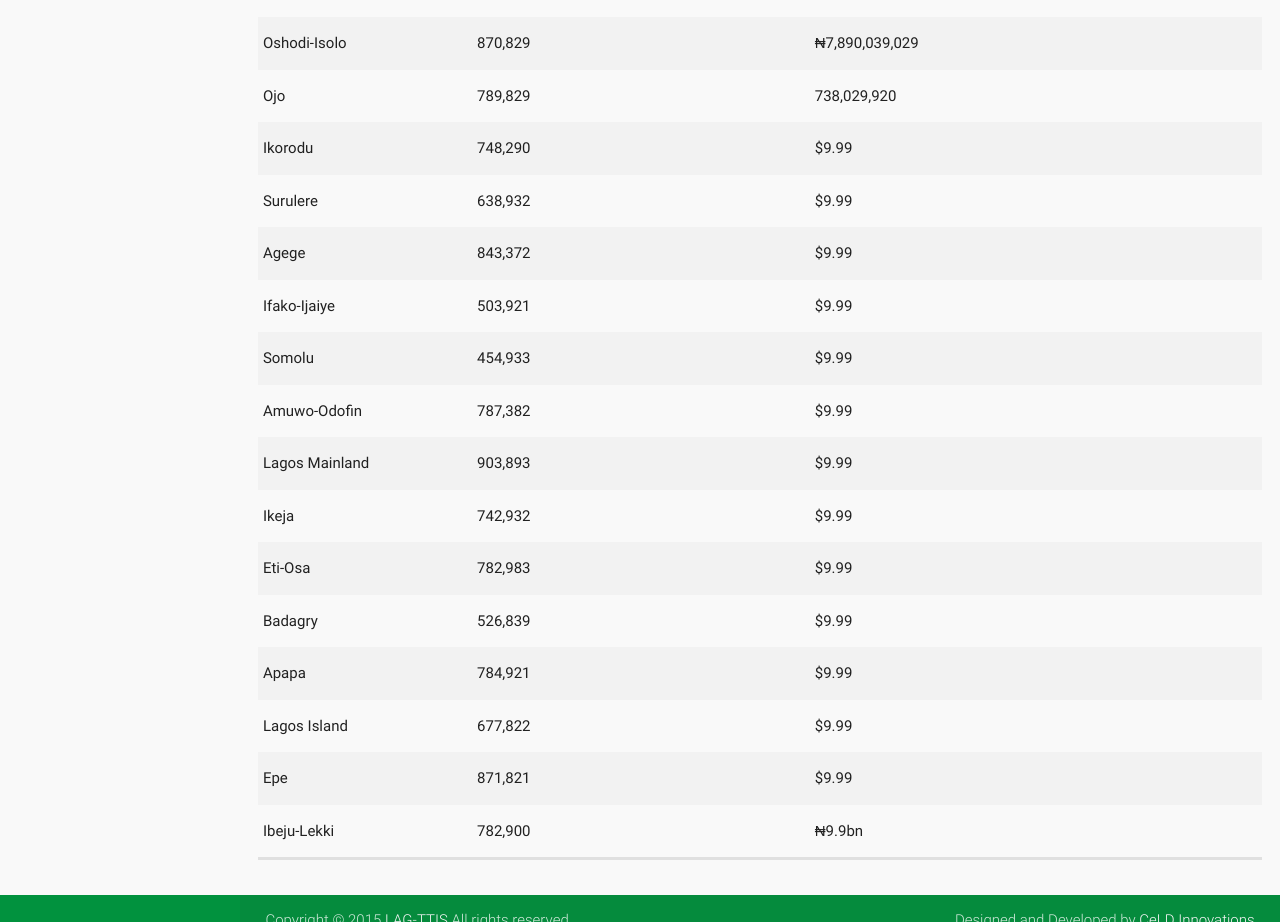
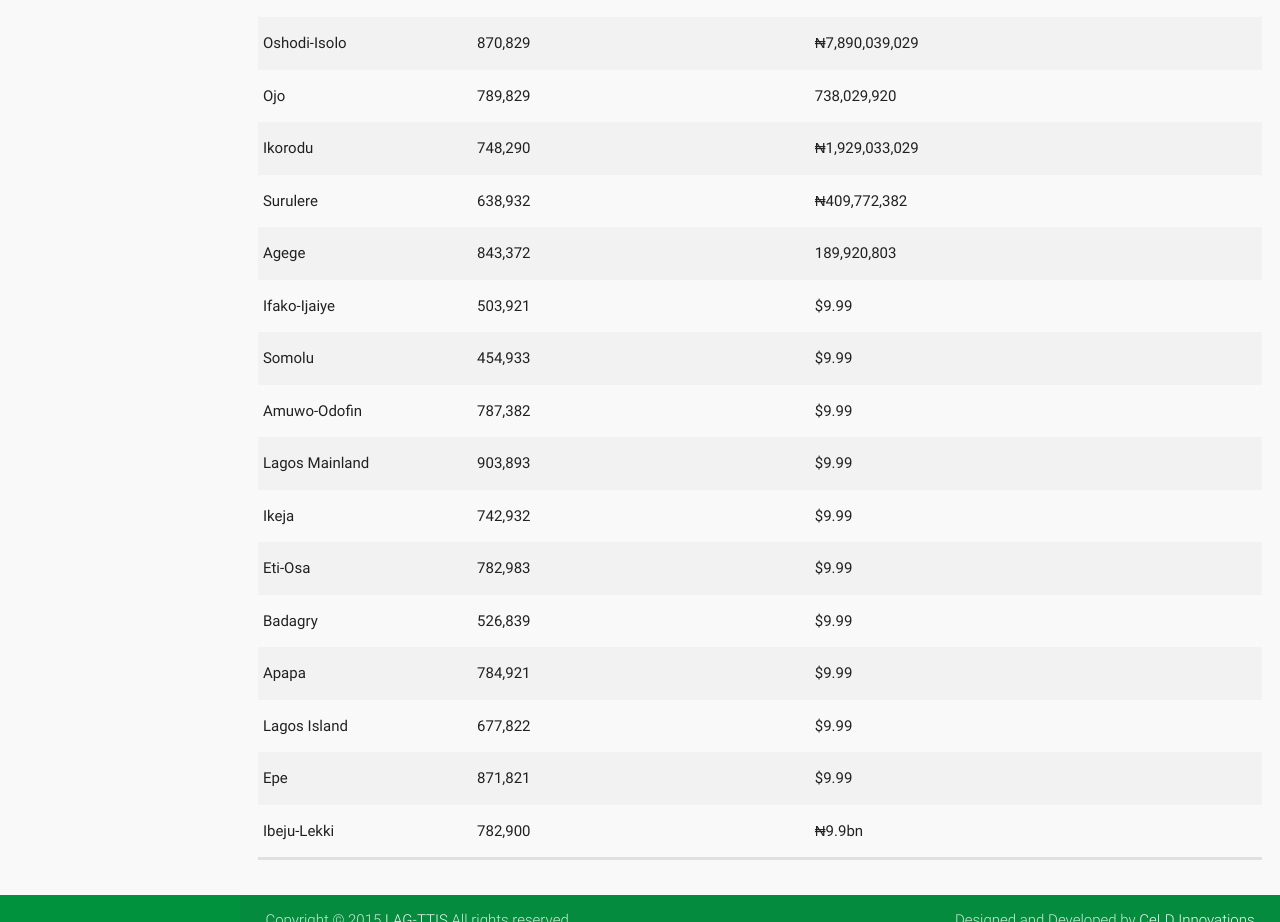
Before and after one commit to ekodata/lagttis, a plain HTML site: page marketdata.html in a window 1280 px wide. Shown: the part 883-1805 px from the top of the page. Drawn offline with Linux system fonts and the light colour scheme.

Commit message:
Update marketdata.html

```diff
--- a/marketdata.html
+++ b/marketdata.html
@@ -434,17 +434,17 @@
                     <tr>
                       <td>Ikorodu</td>
                       <td>748,290</td>
-                      <td>$9.99</td>
+                      <td>₦1,929,033,029</td>
                     </tr>
                     <tr>
                       <td>Surulere</td>
                       <td>638,932</td>
-                      <td>$9.99</td>
+                      <td>₦409,772,382</td>
                     </tr>
                     <tr>
                       <td>Agege</td>
                       <td>843,372</td>
-                      <td>$9.99</td>
+                      <td>189,920,803</td>
                     </tr>
                     <tr>
                       <td>Ifako-Ijaiye</td>
```
